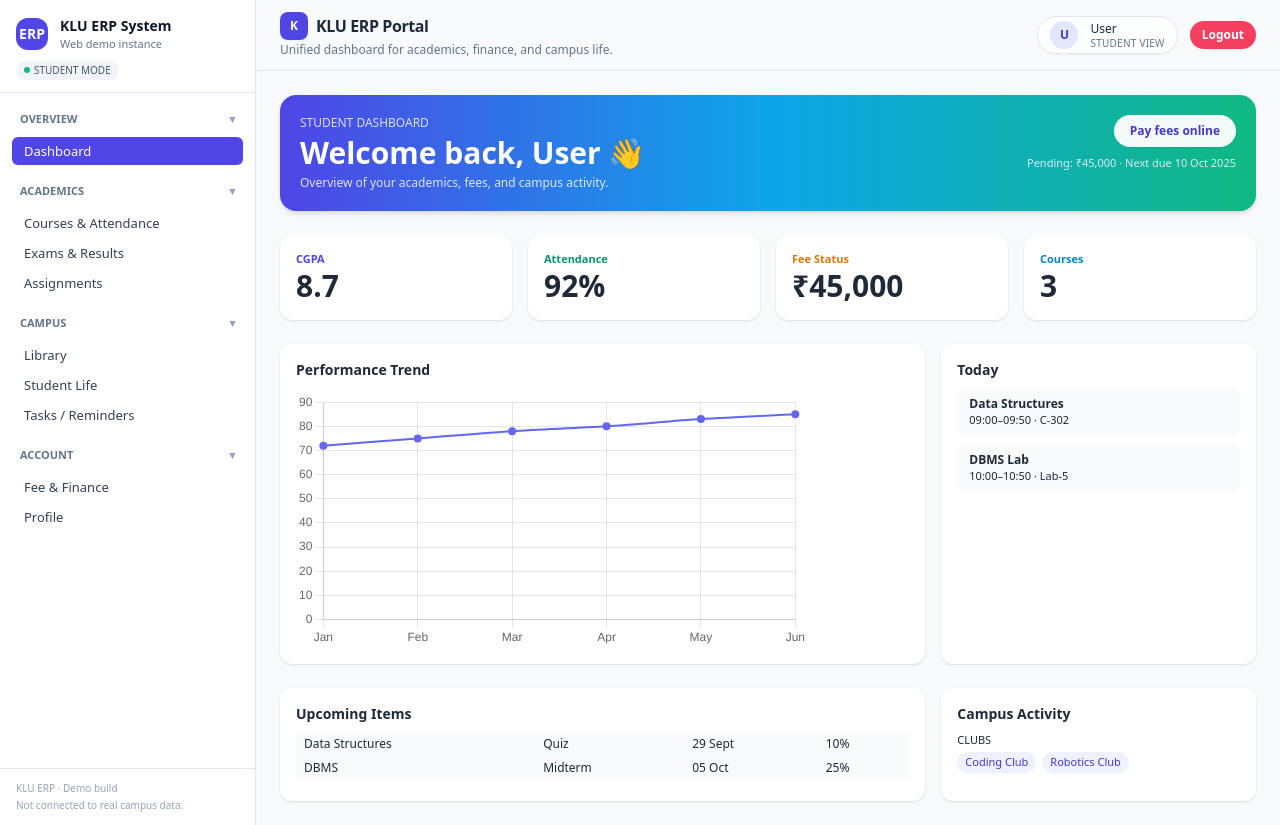
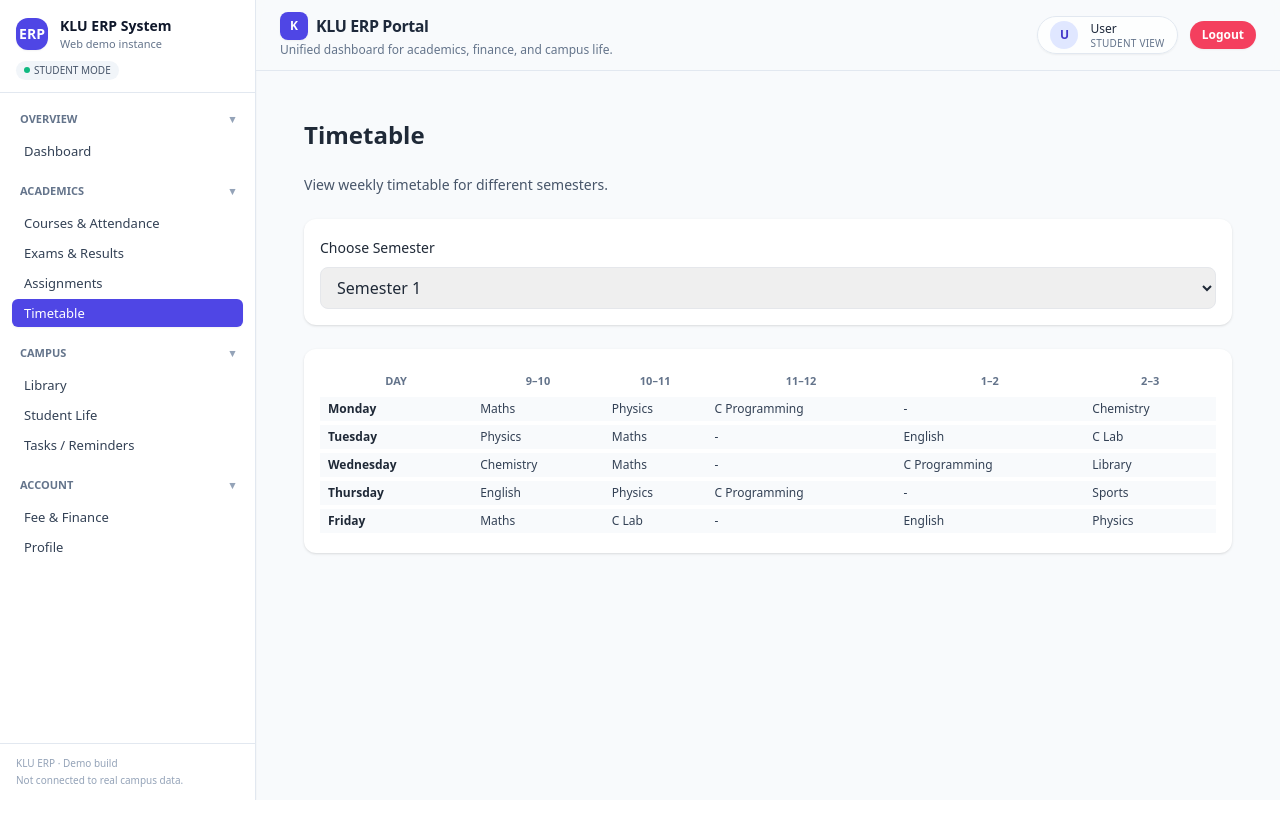
Before and after one commit to Eplimexal/erp-system, a React (Vite) app: page /timetable in a window 1280 px wide. Before the commit this address led to /. After the commit the page ends 800 px from the top, so only its background shows below. Built offline with nearby package versions, Linux system fonts and the light colour scheme; sample sign-in values are in the browser's storage.

Commit message:
Added timetable to student mode

```diff
--- a/src/App.jsx
+++ b/src/App.jsx
@@ -12,7 +12,8 @@ import { LibraryPage, StudentLifePage } from "./pages/LibraryModule.jsx";
 import Profile from "./pages/Profile.jsx";
 import Login from "./pages/Login.jsx";
 import TasksPage from "./pages/Tasks.jsx";
-import AssignmentsPage from "./pages/Assignments.jsx"; // ⭐ NEW
+import AssignmentsPage from "./pages/Assignments.jsx";
+import TimetablePage from "./pages/Timetable.jsx"; // ⭐ NEW
 
 // Helpers
 import { getCurrentUserEmail, getCurrentRole } from "./seedData.js";
@@ -21,15 +22,11 @@ function ProtectedRoute({ children, allowed }) {
   const loggedIn = localStorage.getItem("loggedIn") === "true";
   const currentEmail = getCurrentUserEmail();
 
-  if (!loggedIn || !currentEmail) {
-    return <Navigate to="/login" replace />;
-  }
+  if (!loggedIn || !currentEmail) return <Navigate to="/login" replace />;
 
-  if (allowed && allowed.length > 0) {
+  if (allowed?.length) {
     const role = getCurrentRole();
-    if (!allowed.includes(role)) {
-      return <Navigate to="/" replace />;
-    }
+    if (!allowed.includes(role)) return <Navigate to="/" replace />;
   }
 
   return children;
@@ -44,7 +41,7 @@ export default function App() {
     <Routes>
       <Route path="/login" element={<Login />} />
 
-      {/* DASHBOARD */}
+      {/* Dashboard */}
       <Route
         path="/"
         element={
@@ -56,7 +53,7 @@ export default function App() {
         }
       />
 
-      {/* ACADEMICS MODULE */}
+      {/* Academics */}
       <Route
         path="/academics"
         element={
@@ -67,7 +64,6 @@ export default function App() {
           </ProtectedRoute>
         }
       />
-
       <Route
         path="/exams"
         element={
@@ -79,7 +75,19 @@ export default function App() {
         }
       />
 
-      {/* ⭐ NEW — ASSIGNMENTS */}
+      {/* ⭐ NEW TIMETABLE ROUTE */}
+      <Route
+        path="/timetable"
+        element={
+          <ProtectedRoute allowed={["student"]}>
+            <MainLayout>
+              <TimetablePage />
+            </MainLayout>
+          </ProtectedRoute>
+        }
+      />
+
+      {/* Assignments */}
       <Route
         path="/assignments"
         element={
@@ -91,7 +99,7 @@ export default function App() {
         }
       />
 
-      {/* CAMPUS */}
+      {/* Campus */}
       <Route
         path="/library"
         element={
@@ -102,7 +110,6 @@ export default function App() {
           </ProtectedRoute>
         }
       />
-
       <Route
         path="/studentlife"
         element={
@@ -114,7 +121,7 @@ export default function App() {
         }
       />
 
-      {/* TASKS */}
+      {/* Tasks */}
       <Route
         path="/tasks"
         element={
@@ -126,7 +133,7 @@ export default function App() {
         }
       />
 
-      {/* FINANCE */}
+      {/* Finance */}
       <Route
         path="/finance"
         element={
@@ -149,7 +156,7 @@ export default function App() {
         }
       />
 
-      {/* PROFILE */}
+      {/* Profile */}
       <Route
         path="/profile"
         element={
@@ -161,6 +168,7 @@ export default function App() {
         }
       />
 
+      {/* fallback */}
       <Route path="*" element={<Navigate to="/" replace />} />
     </Routes>
   );
--- a/src/components/layout/Sidebar.jsx
+++ b/src/components/layout/Sidebar.jsx
@@ -15,7 +15,8 @@ const SECTIONS = [
     items: [
       { to: "/academics", label: "Courses & Attendance" },
       { to: "/exams", label: "Exams & Results" },
-      { to: "/assignments", label: "Assignments", studentOnly: true }, // ⭐ NEW
+      { to: "/assignments", label: "Assignments", studentOnly: true },
+      { to: "/timetable", label: "Timetable", studentOnly: true }, // ⭐ NEW
     ],
   },
   {
@@ -39,7 +40,6 @@ const SECTIONS = [
 
 export default function Sidebar() {
   const role = getCurrentRole();
-
   const [openSections, setOpenSections] = useState(() =>
     SECTIONS.reduce((acc, s) => {
       acc[s.id] = true;
@@ -47,13 +47,9 @@ export default function Sidebar() {
     }, {})
   );
 
-  const toggleSection = (id) => {
-    setOpenSections((prev) => ({ ...prev, [id]: !prev[id] }));
-  };
-
   return (
     <aside className="sidebar w-64 bg-white border-r border-slate-200 shadow-sm flex flex-col">
-      {/* HEADER */}
+      {/* Header */}
       <div className="px-4 pt-4 pb-3 border-b border-slate-200">
         <div className="flex items-center gap-3">
           <div className="h-8 w-8 rounded-xl bg-indigo-600 text-white flex items-center justify-center text-sm font-semibold shadow-sm">
@@ -61,9 +57,7 @@ export default function Sidebar() {
           </div>
 
           <div>
-            <div className="text-sm font-semibold text-slate-900">
-              KLU ERP System
-            </div>
+            <div className="text-sm font-semibold text-slate-900">KLU ERP System</div>
             <div className="text-[11px] text-slate-500">Web demo instance</div>
           </div>
         </div>
@@ -74,28 +68,28 @@ export default function Sidebar() {
         </div>
       </div>
 
-      {/* NAVIGATION */}
+      {/* Navigation */}
       <nav className="flex-1 overflow-y-auto px-3 py-3 space-y-3">
         {SECTIONS.map((section) => {
           const isOpen = openSections[section.id];
 
           return (
             <div key={section.id} className="text-xs text-slate-500">
+              {/* Section Title */}
               <button
                 type="button"
-                onClick={() => toggleSection(section.id)}
+                onClick={() =>
+                  setOpenSections((prev) => ({ ...prev, [section.id]: !prev[section.id] }))
+                }
                 className="w-full flex items-center justify-between px-2 py-1.5 rounded-md hover:bg-slate-100 text-[11px] font-semibold uppercase"
               >
                 <span>{section.label}</span>
-                <span
-                  className={`transition-transform text-slate-400 ${
-                    isOpen ? "rotate-0" : "-rotate-90"
-                  }`}
-                >
+                <span className={`transition-transform text-slate-400 ${isOpen ? "" : "-rotate-90"}`}>
                   ▾
                 </span>
               </button>
 
+              {/* Items */}
               {isOpen && (
                 <ul className="mt-1 space-y-0.5">
                   {section.items.map((item) => {
@@ -126,7 +120,7 @@ export default function Sidebar() {
         })}
       </nav>
 
-      {/* FOOTER */}
+      {/* Footer */}
       <div className="px-4 py-3 border-t border-slate-200 text-[10px] text-slate-400">
         <div>KLU ERP · Demo build</div>
         <div className="mt-0.5">Not connected to real campus data.</div>
--- /dev/null
+++ b/src/pages/Timetable.jsx
@@ -0,0 +1,63 @@
+// src/pages/Timetable.jsx
+import React, { useState } from "react";
+import { timetableData } from "../timetableData";
+
+export default function TimetablePage() {
+  const semesters = Object.keys(timetableData);
+  const [current, setCurrent] = useState(semesters[0]);
+
+  const table = timetableData[current];
+
+  return (
+    <div className="p-6 space-y-6">
+      <h1 className="text-2xl font-bold mb-2">Timetable</h1>
+      <p className="text-sm text-slate-600">
+        View weekly timetable for different semesters.
+      </p>
+
+      {/* Semester selector */}
+      <div className="card p-4">
+        <label className="text-sm font-medium">Choose Semester</label>
+        <select
+          value={current}
+          onChange={(e) => setCurrent(e.target.value)}
+          className="mt-2 px-3 py-2 border rounded-lg w-full"
+        >
+          {semesters.map((s) => (
+            <option key={s} value={s}>
+              {s}
+            </option>
+          ))}
+        </select>
+      </div>
+
+      {/* Timetable grid */}
+      <div className="card p-4 overflow-x-auto">
+        <table className="min-w-full text-xs border-separate border-spacing-y-1">
+          <thead className="text-[11px] uppercase text-slate-500">
+            <tr>
+              <th className="px-2 py-1">Day</th>
+              {table.slots.map((slot, i) => (
+                <th key={i} className="px-2 py-1">
+                  {slot}
+                </th>
+              ))}
+            </tr>
+          </thead>
+          <tbody>
+            {table.days.map((row, i) => (
+              <tr key={i} className="bg-slate-50">
+                <td className="px-2 py-1 font-semibold">{row.day}</td>
+                {row.classes.map((cls, j) => (
+                  <td key={j} className="px-2 py-1 text-slate-700">
+                    {cls || "-"}
+                  </td>
+                ))}
+              </tr>
+            ))}
+          </tbody>
+        </table>
+      </div>
+    </div>
+  );
+}
--- /dev/null
+++ b/src/timetableData.js
@@ -0,0 +1,35 @@
+// src/timetableData.js
+export const timetableData = {
+  "Semester 1": {
+    slots: ["9–10", "10–11", "11–12", "1–2", "2–3"],
+    days: [
+      { day: "Monday", classes: ["Maths", "Physics", "C Programming", "", "Chemistry"] },
+      { day: "Tuesday", classes: ["Physics", "Maths", "", "English", "C Lab"] },
+      { day: "Wednesday", classes: ["Chemistry", "Maths", "", "C Programming", "Library"] },
+      { day: "Thursday", classes: ["English", "Physics", "C Programming", "", "Sports"] },
+      { day: "Friday", classes: ["Maths", "C Lab", "", "English", "Physics"] },
+    ],
+  },
+
+  "Semester 3": {
+    slots: ["9–10", "10–11", "11–12", "1–2", "2–3"],
+    days: [
+      { day: "Monday", classes: ["Data Structures", "OS", "DS Lab", "", "English"] },
+      { day: "Tuesday", classes: ["DBMS", "DS", "", "OS", "DBMS Lab"] },
+      { day: "Wednesday", classes: ["Maths-3", "OS", "DS", "", "Library"] },
+      { day: "Thursday", classes: ["DBMS", "Maths-3", "", "DS", "Sports"] },
+      { day: "Friday", classes: ["OS", "DBMS Lab", "", "English", "Maths-3"] },
+    ],
+  },
+
+  "Semester 5": {
+    slots: ["9–10", "10–11", "11–12", "1–2", "2–3"],
+    days: [
+      { day: "Monday", classes: ["AI", "ML", "CN", "", "AI Lab"] },
+      { day: "Tuesday", classes: ["ML", "AI", "", "CN", "Elective"] },
+      { day: "Wednesday", classes: ["Elective", "AI", "ML", "", "Library"] },
+      { day: "Thursday", classes: ["CN", "Elective", "", "ML", "Sports"] },
+      { day: "Friday", classes: ["AI", "ML Lab", "", "CN", "Elective"] },
+    ],
+  },
+};
```
